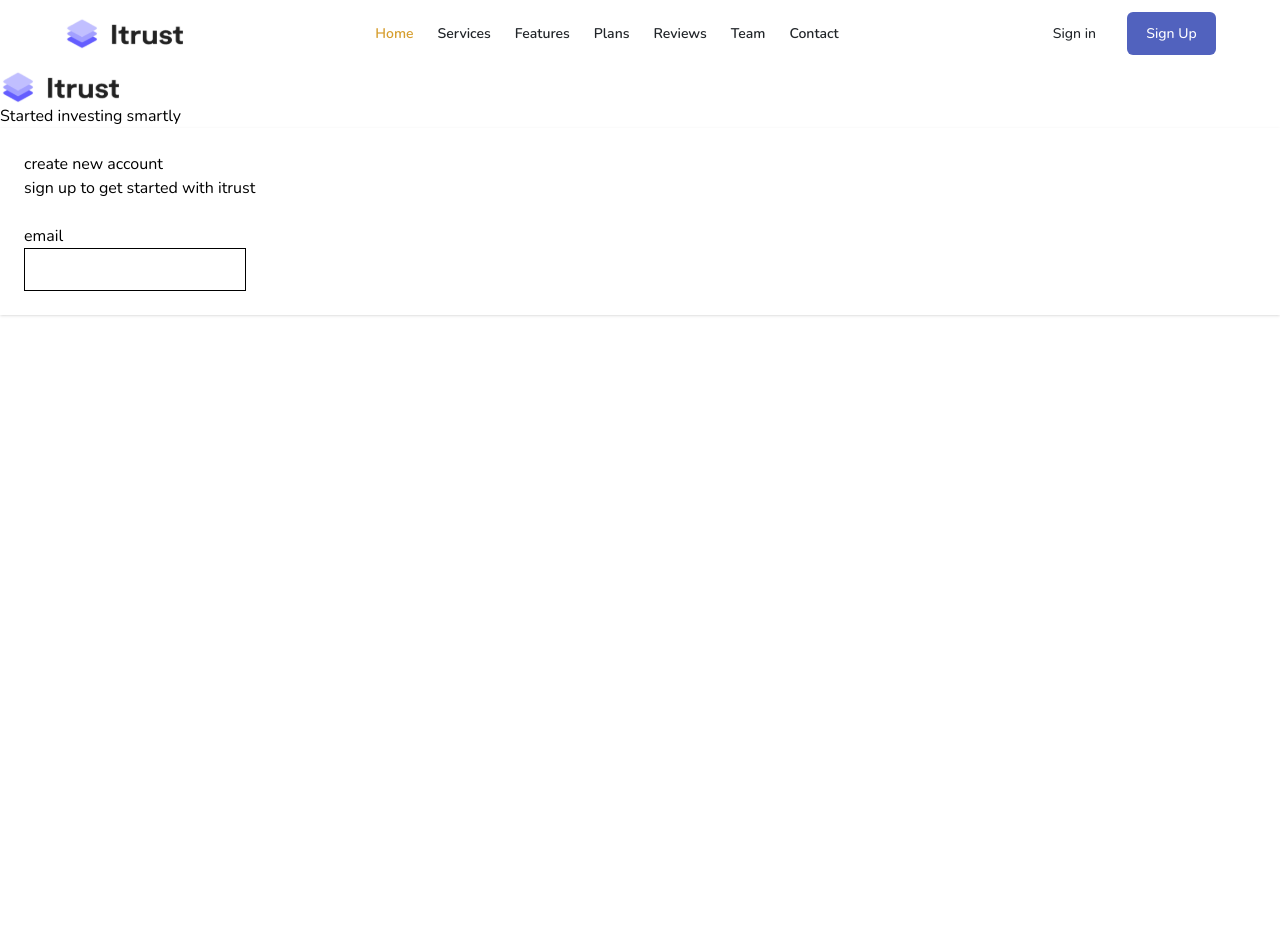
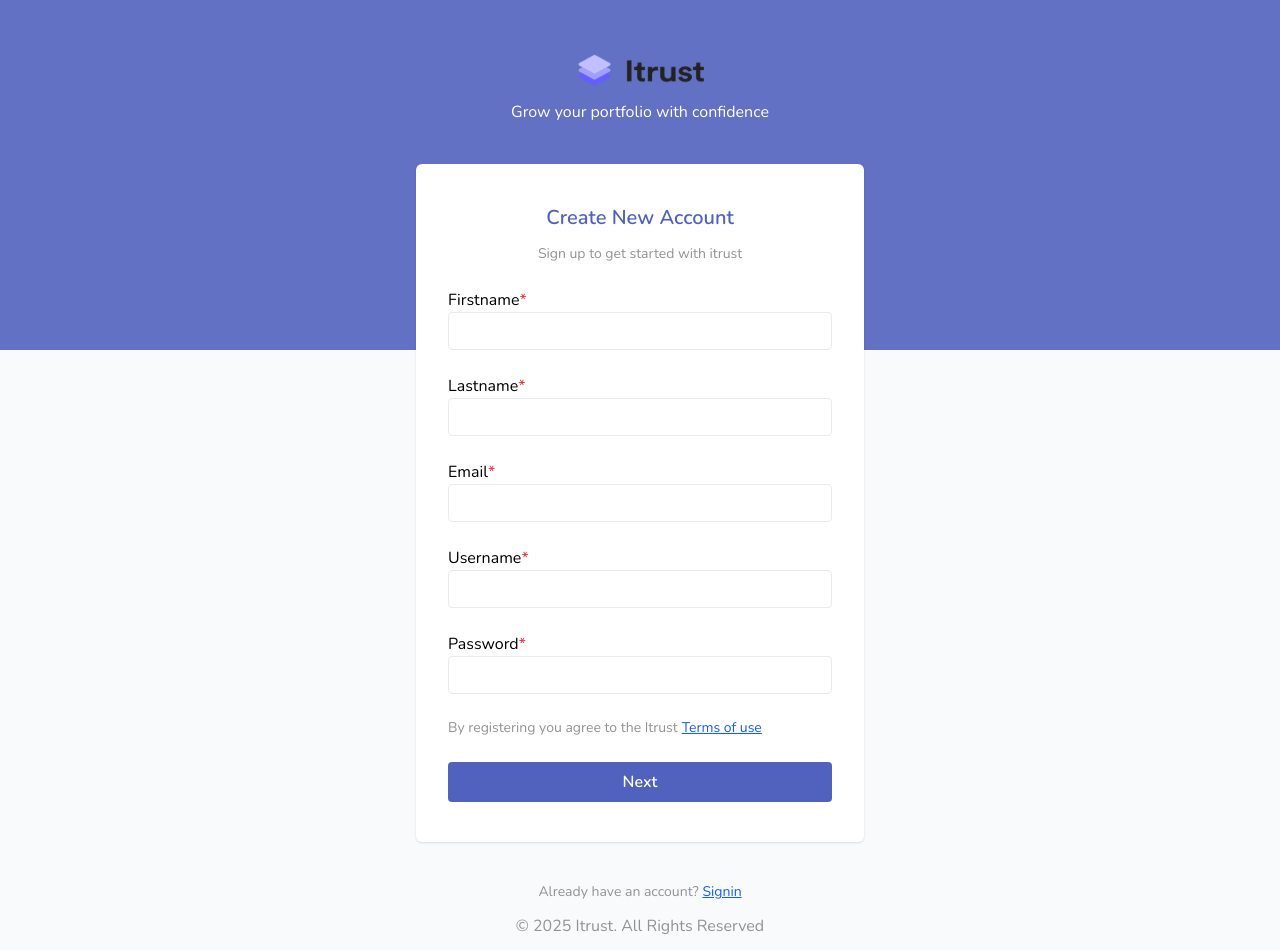
Before and after one commit to vulpes231/itrustnew-client, a React (Vite) app: page /signup in a window 1280 px wide. Before the commit the page ends 800 px from the top, so only its background shows below. Built offline with nearby package versions, Linux system fonts and the light colour scheme.

Commit message:
signup stage one

```diff
--- a/src/App.jsx
+++ b/src/App.jsx
@@ -1,12 +1,12 @@
 import React from "react";
-import { Navbar } from "./components";
+// import { Navbar } from "./components";
 import { Route, Routes } from "react-router-dom";
 import { Landing, Signin, Signup } from "./pages";
 
 const App = () => {
 	return (
 		<div>
-			<Navbar />
+			{/* <Navbar /> */}
 			<Routes>
 				<Route path="/" element={<Landing />} />
 				<Route path="/signup" element={<Signup />} />
--- a/src/components/Custominput.jsx
+++ b/src/components/Custominput.jsx
@@ -1,15 +1,19 @@
 import React from "react";
+import { pallete } from "../constants";
 
 const Custominput = ({ optional, type, value, onChange, name, label }) => {
 	return (
 		<div>
-			<label htmlFor="" className="flex items-center whitespace-nowrap">
+			<label
+				htmlFor=""
+				className="flex items-center whitespace-nowrap capitalize"
+			>
 				{label}
 				<span className={optional ? "text-red-500 " : "hidden"}>*</span>
 			</label>
 			<input
 				type={type}
-				className="border h-[43px] p-2"
+				className={`${pallete.borders.light} border h-[38px] p-2 w-full focus:outline-[#5162be] outline-none rounded-sm`}
 				value={value}
 				onChange={onChange}
 				name={name}
--- a/src/components/Logo.jsx
+++ b/src/components/Logo.jsx
@@ -1,8 +1,13 @@
 import React from "react";
 import { logo } from "../assets";
+import { Link } from "react-router-dom";
 
-const Logo = () => {
-	return <img src={logo} alt="" className="w-[120px]" />;
+const Logo = ({ customClass }) => {
+	return (
+		<Link to={"/"}>
+			<img src={logo} alt="itrust-logo" className={`${customClass}`} />
+		</Link>
+	);
 };
 
 export default Logo;
--- a/src/components/Navbar.jsx
+++ b/src/components/Navbar.jsx
@@ -33,7 +33,7 @@ const Navbar = () => {
 	return (
 		<header className="fixed top-0 w-full flex items-center justify-center p-3 bg-[#fff] shadow-sm lg:bg-transparent lg:shadow-none z-10">
 			<nav className="max-w-6xl mx-auto w-full flex items-center justify-between">
-				<Logo />
+				<Logo customClass={"w-[120px]"} />
 				<span className="hidden lg:flex items-center gap-6">
 					<Link
 						to={"/"}
--- a/src/pages/Landing.jsx
+++ b/src/pages/Landing.jsx
@@ -3,10 +3,12 @@ import { pallete } from "../constants";
 import { Link } from "react-router-dom";
 import { MdArrowForward } from "react-icons/md";
 import { IoMdEye } from "react-icons/io";
+import { Navbar } from "../components";
 
 const Landing = () => {
 	return (
 		<section className="mt-[65px] p-1 z-10">
+			<Navbar />
 			{/* relative z-10 */}
 			<div className="bg-overlay-pattern absolute w-full h-screen top-0 right-0 left-0 bottom-0 z-0" />
 			<div className="flex flex-col gap-6 items-center justify-center py-16 lg:py-28 relative z-1">
--- a/src/pages/Signin.jsx
+++ b/src/pages/Signin.jsx
@@ -1,17 +1,49 @@
 import React from "react";
-import { Logo } from "../components";
+import { Custominput, Logo } from "../components";
+import { Link } from "react-router-dom";
 
 const Signin = () => {
 	return (
-		<section className="mt-[70px]">
-			<div>
-				<span>
-					<Logo />
-					<h6>Started investing smartly</h6>
+		<section className="p-3 bg-slate-50 relative">
+			<div className="bg-[#5162be]/90 absolute w-full h-[350px] top-0 right-0 left-0 bottom-0 z-0 backdrop-blur-sm" />
+			<div className="flex flex-col items-center justify-center gap-10 z-1 relative ">
+				<span className="pt-10 flex items-center flex-col justify-center gap-3">
+					<Logo customClass={"w-[130px]"} />
+					<h6 className={`text-[#fff]`}>Grow your portfolio with confidence</h6>
 				</span>
-				<div>
-					<h3>create new account</h3>
-					<h6>sign up to get started with itrust </h6>
+				<div className="bg-white shadow-sm py-6 px-8 flex flex-col gap-6 w-full max-w-md mx-auto rounded-sm lg:rounded-md">
+					<span className="flex flex-col items-center gap-3 pt-4">
+						<h3 className="text-xl text-[#5162be] capitalize font-semibold">
+							create new account
+						</h3>
+						<h6 className="text-[#939393] font-light text-sm">
+							Sign up to get started with itrust{" "}
+						</h6>
+					</span>
+					<Custominput optional={true} label={"firstname"} />
+					<Custominput optional={true} label={"lastname"} />
+					<Custominput optional={true} label={"email"} />
+					<Custominput optional={true} label={"username"} />
+					<Custominput optional={true} label={"password"} />
+					<small className="flex whitespace-nowrap gap-1 text-[#939393] font-light text-sm">
+						By registering you agree to the Itrust{" "}
+						<Link className="underline text-blue-600">Terms of use</Link>
+					</small>
+					<button className="bg-[#5162be] text-white h-[40px] capitalize font-semibold mb-4 rounded-sm">
+						next
+					</button>
+				</div>
+				<div className="flex flex-col items-center gap-3">
+					<small className="text-[#939393] font-light text-sm">
+						Already have an account?{" "}
+						<Link to={"/signin"} className="underline text-blue-600">
+							Signin
+						</Link>
+					</small>
+					<h6 className="text-[#939393] text-md font-normal">
+						{" "}
+						&copy; {new Date().getFullYear()} Itrust. All Rights Reserved
+					</h6>
 				</div>
 			</div>
 		</section>
--- a/src/pages/Signup.jsx
+++ b/src/pages/Signup.jsx
@@ -1,20 +1,49 @@
 import React from "react";
 import { Custominput, Logo } from "../components";
+import { Link } from "react-router-dom";
 
 const Signup = () => {
 	return (
-		<section className="mt-[70px]">
-			<div>
-				<span>
-					<Logo />
-					<h6>Started investing smartly</h6>
+		<section className="p-3 bg-slate-50 relative">
+			<div className="bg-[#5162be]/90 absolute w-full h-[350px] top-0 right-0 left-0 bottom-0 z-0 backdrop-blur-sm" />
+			<div className="flex flex-col items-center justify-center gap-10 z-1 relative ">
+				<span className="pt-10 flex items-center flex-col justify-center gap-3">
+					<Logo customClass={"w-[130px]"} />
+					<h6 className={`text-[#fff]`}>Grow your portfolio with confidence</h6>
 				</span>
-				<div className="bg-white shadow-sm p-6 flex flex-col gap-6">
-					<span>
-						<h3>create new account</h3>
-						<h6>sign up to get started with itrust </h6>
+				<div className="bg-white shadow-sm py-6 px-8 flex flex-col gap-6 w-full max-w-md mx-auto rounded-sm lg:rounded-md">
+					<span className="flex flex-col items-center gap-3 pt-4">
+						<h3 className="text-xl text-[#5162be] capitalize font-semibold">
+							create new account
+						</h3>
+						<h6 className="text-[#939393] font-light text-sm">
+							Sign up to get started with itrust{" "}
+						</h6>
 					</span>
-					<Custominput label={"email"} />
+					<Custominput optional={true} label={"firstname"} />
+					<Custominput optional={true} label={"lastname"} />
+					<Custominput optional={true} label={"email"} />
+					<Custominput optional={true} label={"username"} />
+					<Custominput optional={true} label={"password"} />
+					<small className="flex whitespace-nowrap gap-1 text-[#939393] font-light text-sm">
+						By registering you agree to the Itrust{" "}
+						<Link className="underline text-blue-600">Terms of use</Link>
+					</small>
+					<button className="bg-[#5162be] text-white h-[40px] capitalize font-semibold mb-4 rounded-sm">
+						next
+					</button>
+				</div>
+				<div className="flex flex-col items-center gap-3">
+					<small className="text-[#939393] font-light text-sm">
+						Already have an account?{" "}
+						<Link to={"/signin"} className="underline text-blue-600">
+							Signin
+						</Link>
+					</small>
+					<h6 className="text-[#939393] text-md font-normal">
+						{" "}
+						&copy; {new Date().getFullYear()} Itrust. All Rights Reserved
+					</h6>
 				</div>
 			</div>
 		</section>
```
